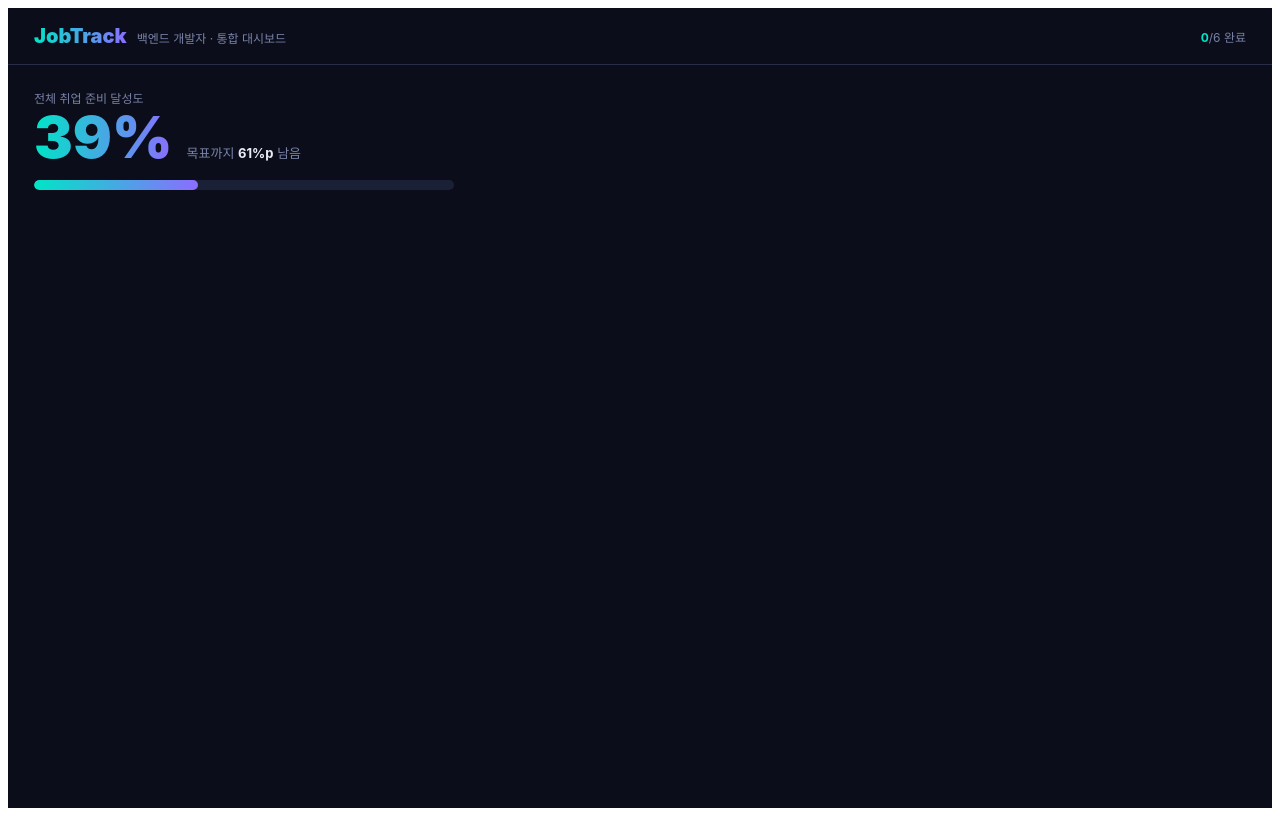
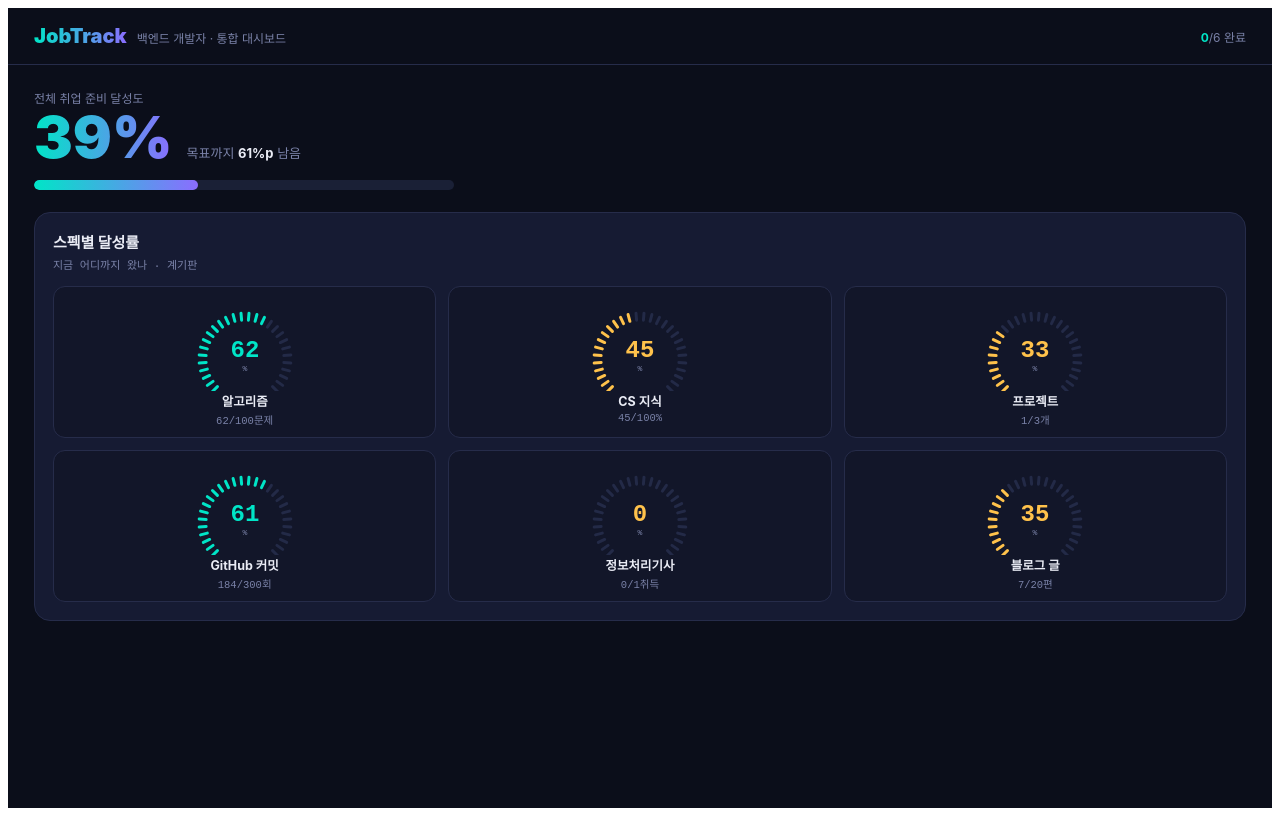
Before and after one commit to wikys0609-tech/jobtrack, a React (Vite) app in the folder jobtrack/: page / in a window 1280 px wide. Built offline with nearby package versions, Linux system fonts and the light colour scheme.

Commit message:
feat: 계기판(스펙별 달성률) 추가

```diff
--- a/jobtrack/src/App.jsx
+++ b/jobtrack/src/App.jsx
@@ -70,10 +70,55 @@ function App() {
           </div>
         </div>
 
-        {/* 다음 미션에서 여기에 계기판이 들어옵니다 */}
+        {/* 계기판 — 스펙별 달성률 */}
+   <section style={{ background: CARD, border: `1px solid ${LINE}`,
+     borderRadius: 16, padding: 18 }}>
+     <div style={{ fontSize: 15, fontWeight: 800, marginBottom: 4 }}>
+       스펙별 달성률
+     </div>
+     <div style={{ fontSize: 11, color: MUTE, fontFamily: "monospace",
+       marginBottom: 14 }}>지금 어디까지 왔나 · 계기판</div>
+     <div style={{ display: "grid", gridTemplateColumns: "repeat(3, 1fr)",
+       gap: 12 }}>
+       {SPECS.map((s) => <GaugeCard key={s.name} s={s} />)}
+     </div>
+   </section>
       </main>
     </div>
   );
 }
 
+// ── 계기판 카드 (스펙 하나를 반원 게이지로) ──
+function GaugeCard({ s }) {
+  const p = pct(s.cur, s.target);
+  const col = p >= 100 ? "#8DFF5C" : p >= 50 ? "#00E5C7" : "#FFC24B";
+  const cx = 60, cy = 60, R = 46, start = 135, sweep = 270, ticks = 28;
+  const active = Math.round((p / 100) * ticks);
+  const seg = [];
+  for (let i = 0; i < ticks; i++) {
+    const a = ((start + (sweep / (ticks - 1)) * i) * Math.PI) / 180;
+    const x1 = cx + Math.cos(a) * (R - 7), y1 = cy + Math.sin(a) * (R - 7);
+    const x2 = cx + Math.cos(a) * R, y2 = cy + Math.sin(a) * R;
+    seg.push(
+      <line key={i} x1={x1} y1={y1} x2={x2} y2={y2}
+        stroke={i < active ? col : "#232A47"} strokeWidth="3" strokeLinecap="round" />
+    );
+  }
+  return (
+    <div style={{ background: "#121629", border: "1px solid #262C4A",
+      borderRadius: 12, padding: "12px 6px 10px", textAlign: "center" }}>
+      <svg width="120" height="92" viewBox="0 0 120 92">
+        {seg}
+        <text x="60" y="58" textAnchor="middle" fontSize="24" fontWeight="900"
+          fill={col} fontFamily="monospace">{p}</text>
+        <text x="60" y="72" textAnchor="middle" fontSize="8" fill="#7A82A8"
+          fontFamily="monospace">%</text>
+      </svg>
+      <div style={{ fontWeight: 700, fontSize: 12.5, marginTop: -4 }}>{s.name}</div>
+      <div style={{ fontSize: 10.5, color: "#7A82A8", fontFamily: "monospace",
+        marginTop: 2 }}>{s.cur}/{s.target}{s.unit}</div>
+    </div>
+  );
+}
+
 export default App;
```
